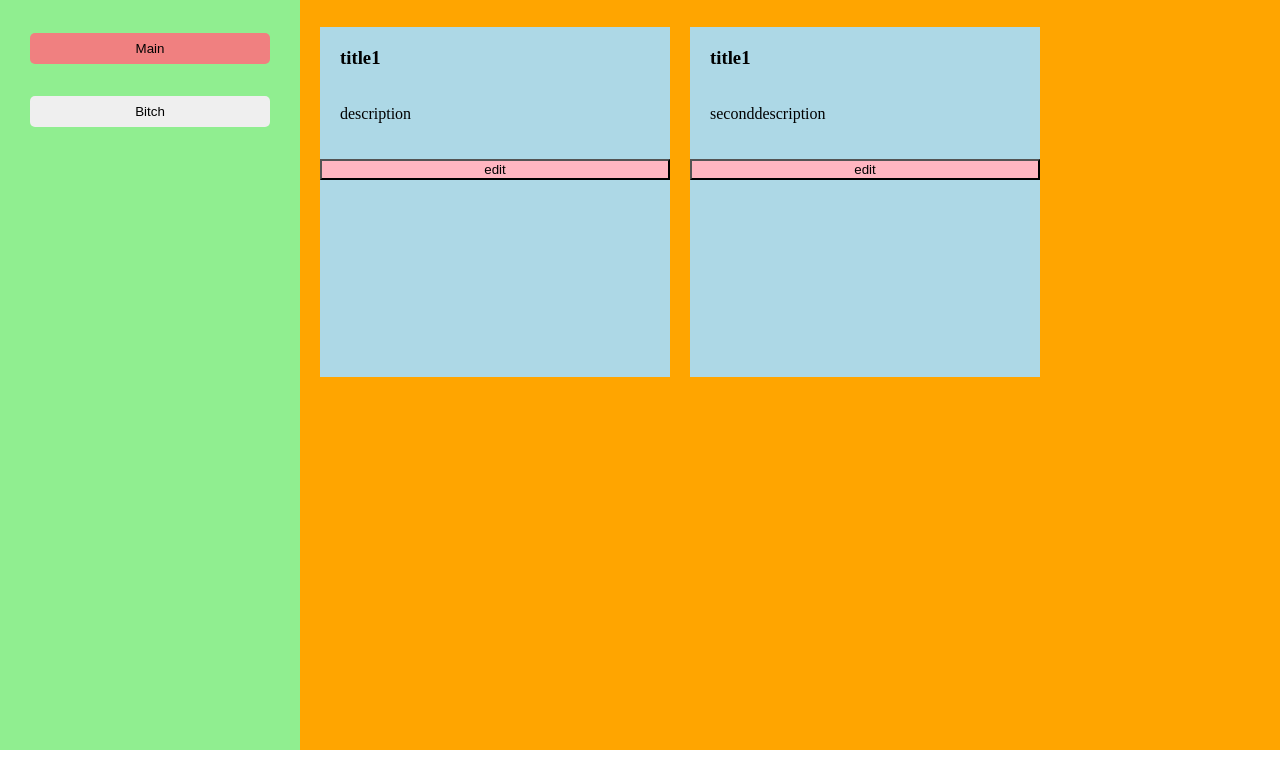
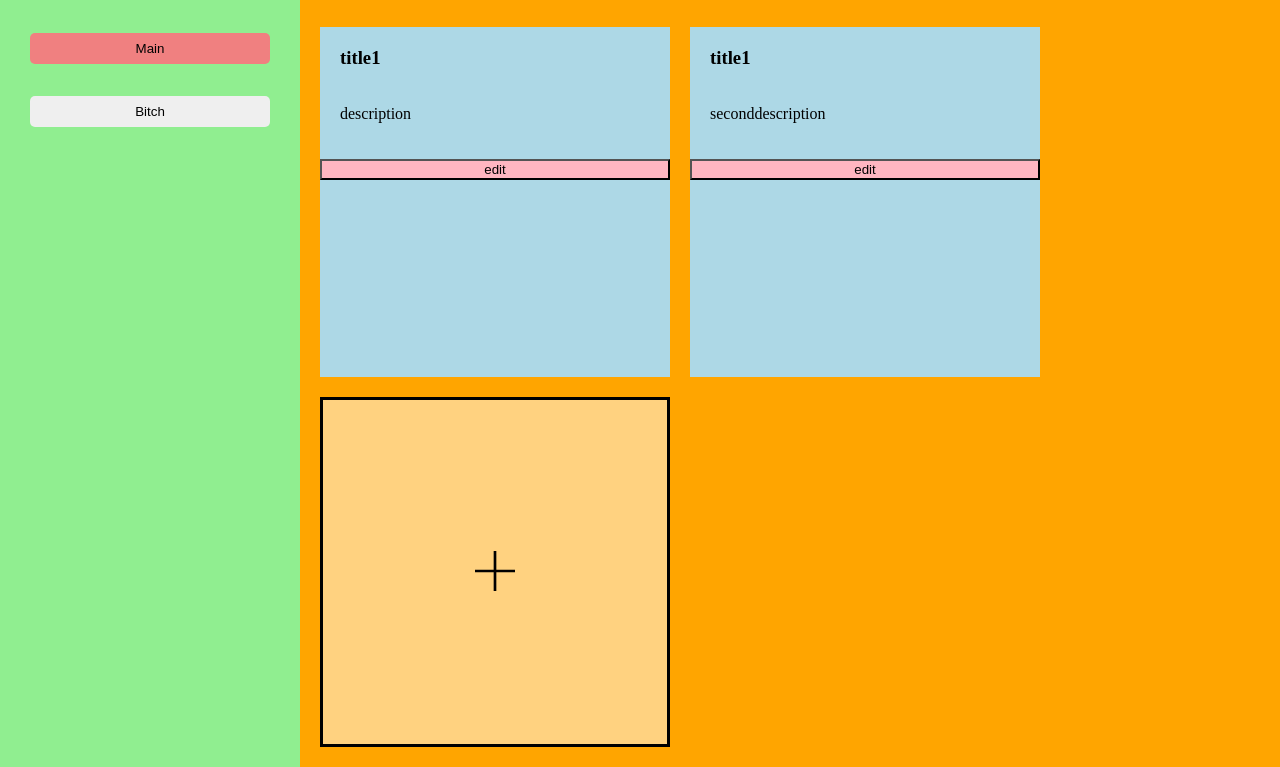
Before and after one commit to firepeashooter/to-do-web-app, a website built with webpack: page src/index.html in a window 1280 px wide. Both pictures are taken after a click on the button "Main". Shown: the part 50-817 px from the top of the page. Built offline with nearby package versions, Linux system fonts and the light colour scheme.

Commit message:
Add plus button

```diff
--- a/src/scripts/ScreenController.js
+++ b/src/scripts/ScreenController.js
@@ -1,3 +1,4 @@
+import { add } from "date-fns";
 import { Project } from "./Project.js";
 import { ToDo } from "./ToDo.js";
 
@@ -33,6 +34,11 @@ export class ScreenController{
             main.appendChild(this.renderTodo(project.todos[i]));
 
         }
+
+        const addButton = document.createElement("button");
+        addButton.classList.add("add--button");
+        addButton.innerHTML = '<svg xmlns="http://www.w3.org/2000/svg" fill="none" viewBox="0 0 24 24" strokeWidth={1.5} stroke="currentColor" className="size-6"><path strokeLinecap="round" strokeLinejoin="round" d="M12 4.5v15m7.5-7.5h-15" /></svg>';
+        main.appendChild(addButton);
     }
 
     //Returns a complete ToDo Div
--- a/src/styles.css
+++ b/src/styles.css
@@ -71,6 +71,18 @@ h3{
 
 }
 
+.add--button{
+    background-color: rgba(255, 255, 255, 0.5);
+    border: 3px solid black;
+
+}
+
+.add--button svg{
+    width: 4rem;
+    height: 4rem;
+    color: black;
+}
+
 .todo{
 
     display: flex;
```
Also changed, not shown: src/index.html (+0 -1 lines).
